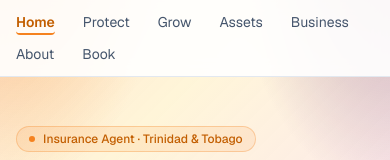
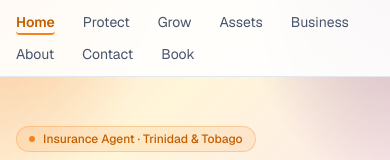
Before and after one commit to joansonltd-beep/gloc-site, a Next.js app: page / in a window 390 px wide. Shown: the top 160 px of the page. Built offline with nearby package versions, Linux system fonts and the light colour scheme; no server answers.

Commit message:
Add Contact page (WhatsApp, mobile, office Tel, Facebook, Instagram) + nav tab + footer link

```diff
--- /dev/null
+++ b/src/app/(site)/contact/page.tsx
@@ -0,0 +1,72 @@
+import type { Metadata } from "next";
+import { getSiteSettings } from "@/lib/siteData";
+
+export const metadata: Metadata = {
+  title: "Contact",
+  description:
+    "Contact Joanson Baptiste James, insurance agent in Trinidad & Tobago. WhatsApp, mobile, office phone, Facebook and Instagram.",
+};
+
+// Confirmed with the agent.
+const MOBILE_DISPLAY = "868-723-6644";
+const MOBILE_INTL = "18687236644";
+const OFFICE_DISPLAY = "868-226-6726";
+const OFFICE_INTL = "18682266726";
+
+type Method = {
+  label: string;
+  value: string;
+  href: string;
+  icon: string;
+  external?: boolean;
+};
+
+export default async function ContactPage() {
+  const settings = await getSiteSettings();
+  const waLink = `https://wa.me/${MOBILE_INTL}?text=${encodeURIComponent(
+    "Hi, I'd like to know more about your insurance services."
+  )}`;
+
+  const methods: Method[] = [
+    { label: "WhatsApp", value: MOBILE_DISPLAY, href: waLink, icon: "💬", external: true },
+    { label: "Mobile", value: MOBILE_DISPLAY, href: `tel:+${MOBILE_INTL}`, icon: "📱" },
+    { label: "Office (Tel)", value: OFFICE_DISPLAY, href: `tel:+${OFFICE_INTL}`, icon: "☎️" },
+  ];
+  if (settings.facebookUrl)
+    methods.push({ label: "Facebook", value: "Message us on Facebook", href: settings.facebookUrl, icon: "f", external: true });
+  if (settings.instagramUrl)
+    methods.push({ label: "Instagram", value: "Follow us on Instagram", href: settings.instagramUrl, icon: "◎", external: true });
+
+  return (
+    <div className="space-y-10">
+      <header className="max-w-2xl">
+        <span className="block h-1.5 w-24 rounded-full bg-swoosh" />
+        <h1 className="mt-4 text-3xl font-semibold tracking-tight text-brand sm:text-4xl">Contact us</h1>
+        <p className="mt-3 text-lg text-slate-600">
+          Reach out any time, WhatsApp is usually fastest. No pressure, just a straightforward conversation about
+          your cover.
+        </p>
+      </header>
+
+      <div className="grid gap-4 sm:grid-cols-2">
+        {methods.map((m) => (
+          <a
+            key={m.label}
+            href={m.href}
+            target={m.external ? "_blank" : undefined}
+            rel={m.external ? "noopener noreferrer" : undefined}
+            className="flex items-center gap-4 rounded-2xl border border-slate-200 bg-white/70 p-5 shadow-sm backdrop-blur-sm transition hover:-translate-y-0.5 hover:border-brand hover:shadow-md"
+          >
+            <span className="grid h-12 w-12 shrink-0 place-items-center rounded-xl bg-brand/10 text-xl font-semibold text-brand">
+              {m.icon}
+            </span>
+            <span className="min-w-0">
+              <span className="block text-sm text-slate-500">{m.label}</span>
+              <span className="block truncate font-semibold text-slate-800">{m.value}</span>
+            </span>
+          </a>
+        ))}
+      </div>
+    </div>
+  );
+}
--- a/src/app/(site)/layout.tsx
+++ b/src/app/(site)/layout.tsx
@@ -15,6 +15,7 @@ const navLinks = [
   { href: "/assets", label: "Assets" },
   { href: "/business", label: "Business" },
   { href: "/about", label: "About" },
+  { href: "/contact", label: "Contact" },
   { href: "/book", label: "Book" },
 ];
 
@@ -121,6 +122,11 @@ export default async function SiteLayout({
               <p className="font-semibold text-slate-600">{settings.agentName}</p>
             )}
             <p>{settings.footerDisclaimer}</p>
+            <p className="pt-2">
+              <Link href="/contact" className="font-semibold text-brand hover:underline">
+                Contact Us
+              </Link>
+            </p>
             <SocialLinks settings={settings} className="pt-3" />
             <p className="pt-2 text-slate-400">
               © {year} {settings.agentName}. {settings.glocAffiliationLine}.
--- a/src/app/layout.tsx
+++ b/src/app/layout.tsx
@@ -72,12 +72,14 @@ export default function RootLayout({
       className={`${geistSans.variable} ${geistMono.variable} h-full antialiased`}
     >
       <body className="min-h-full text-slate-900">
-        {/* Google tag (gtag.js) — Google Ads conversion tracking */}
+        {/* Google tag (gtag.js) — Google Ads conversion tracking.
+            beforeInteractive renders it into the document so it's present in the
+            page source (verifiable) and loads early. */}
         <Script
           src={`https://www.googletagmanager.com/gtag/js?id=${GOOGLE_ADS_ID}`}
-          strategy="afterInteractive"
+          strategy="beforeInteractive"
         />
-        <Script id="google-ads-gtag" strategy="afterInteractive">
+        <Script id="google-ads-gtag" strategy="beforeInteractive">
           {`window.dataLayer = window.dataLayer || [];
 function gtag(){dataLayer.push(arguments);}
 gtag('js', new Date());
```
